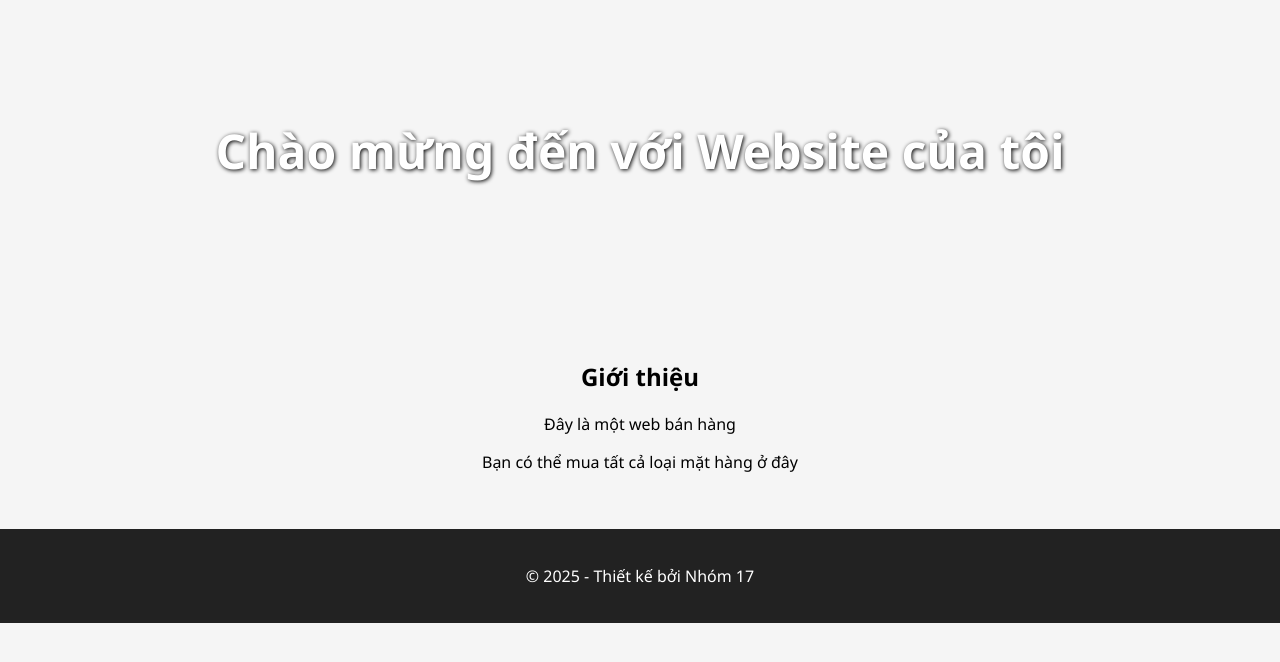
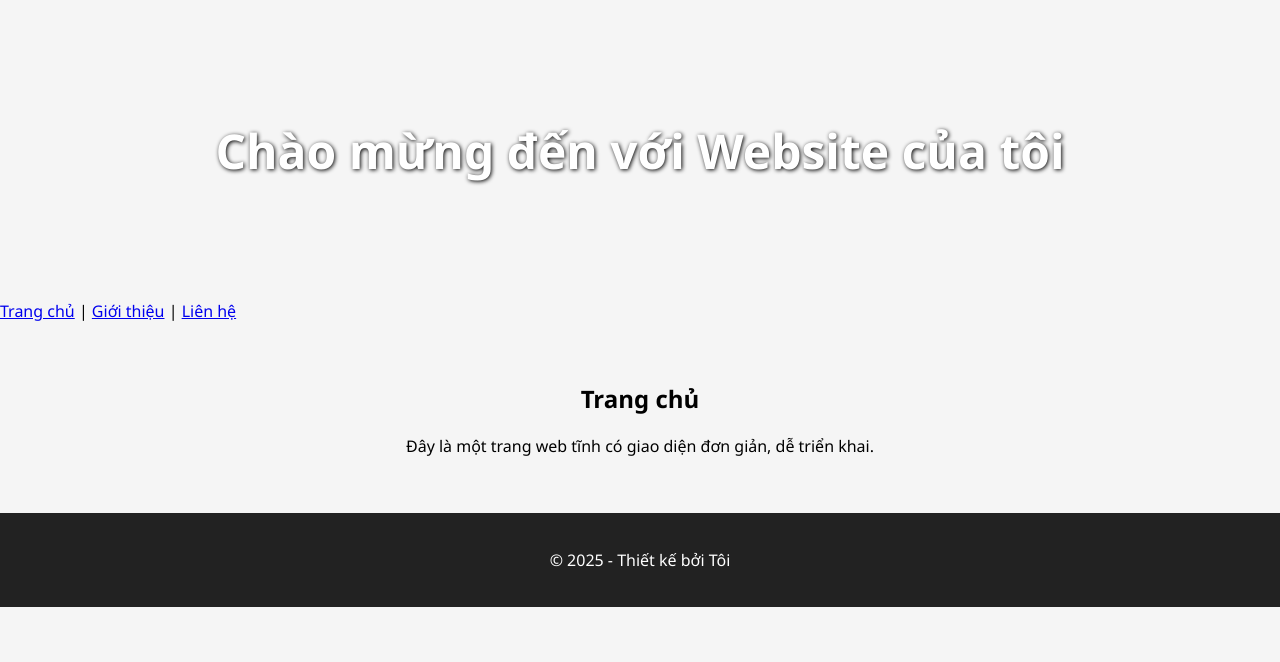
Before and after one commit to QuangNguyen24/Doan, a Flask app: page / in a window 1280 px wide. Shown: the top 662 px of the page. Run offline with Flask 3, Linux system fonts and the light colour scheme.

Commit message:
Update index.html

```diff
--- a/templates/index.html
+++ b/templates/index.html
@@ -3,22 +3,22 @@
 <head>
   <meta charset="UTF-8">
   <meta name="viewport" content="width=device-width, initial-scale=1.0">
-  <title>Web Bán Hàng</title>
+  <title>Trang Chủ</title>
   <link rel="stylesheet" href="{{ url_for('static', filename='style.css') }}">
 </head>
 <body>
-  <header>
-    <h1>Chào mừng đến với Website của tôi</h1>
-  </header>
+  <header><h1>Chào mừng đến với Website của tôi</h1></header>
+
+<nav>
+  <a href="/">Trang chủ</a> |
+  <a href="/about">Giới thiệu</a> |
+  <a href="/contact">Liên hệ</a>
+</nav>
 
   <section>
-    <h2>Giới thiệu</h2>
-    <p>Đây là một web bán hàng</p>
-    <p>Bạn có thể mua tất cả loại mặt hàng ở đây</p>
+    <h2>Trang chủ</h2>
+    <p>Đây là một trang web tĩnh có giao diện đơn giản, dễ triển khai.</p>
   </section>
-
-  <footer>
-    <p>&copy; 2025 - Thiết kế bởi Nhóm 17</p>
-  </footer>
+  <footer><p>&copy; 2025 - Thiết kế bởi Tôi</p></footer>
 </body>
 </html>
```
